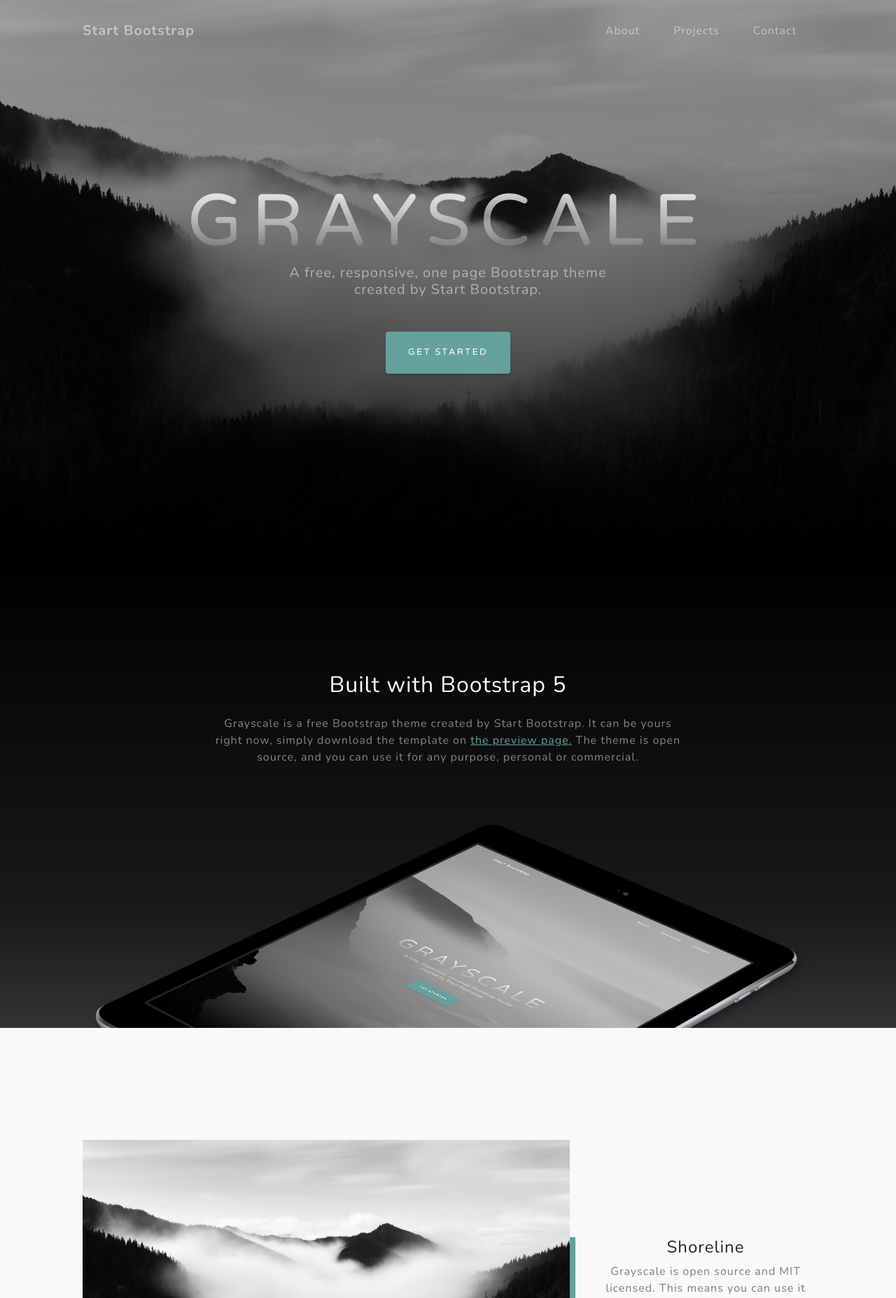
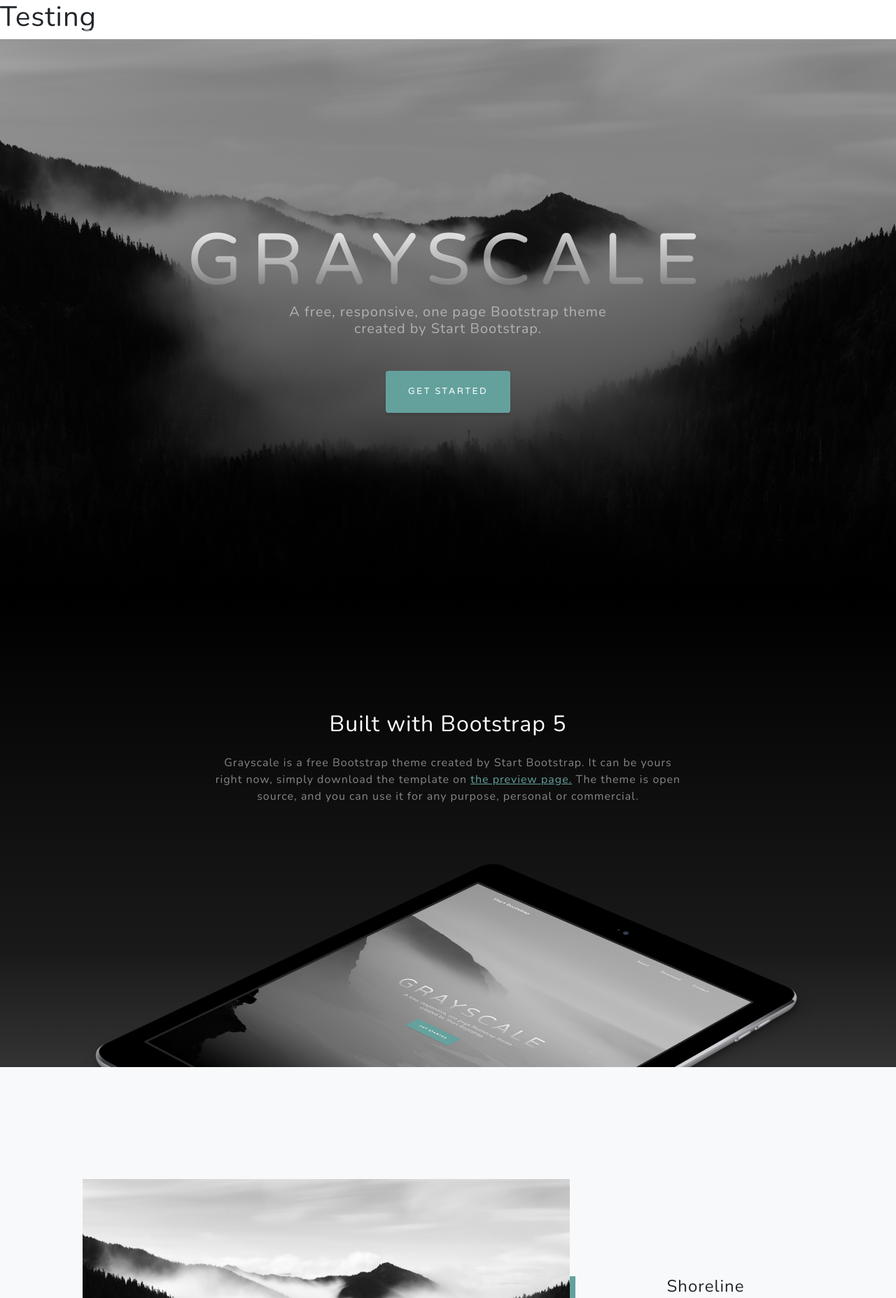
Before and after one commit to trevshum20/intex-project-2.0, a Django app: page / in a window 1280 px wide. Shown: the top 1855 px of the page at 70% size. Run offline with Django 3.2, Linux system fonts and the light colour scheme; some libraries are stand-ins or nearby versions.

Commit message:
Made changes

```diff
--- a/templates/Opioids/index.html
+++ b/templates/Opioids/index.html
@@ -1,20 +1,6 @@
-<!DOCTYPE html>
-<html lang="en">
-    <head>
-        <meta charset="utf-8" />
-        <meta name="viewport" content="width=device-width, initial-scale=1, shrink-to-fit=no" />
-        <meta name="description" content="" />
-        <meta name="author" content="" />
-        <title>Grayscale - Start Bootstrap Theme</title>
-        <link rel="icon" type="image/x-icon" href="assets/favicon.ico" />
-        <!-- Font Awesome icons (free version)-->
-        <script src="https://use.fontawesome.com/releases/v5.15.4/js/all.js" crossorigin="anonymous"></script>
-        <!-- Google fonts-->
-        <link href="https://fonts.googleapis.com/css?family=Varela+Round" rel="stylesheet" />
-        <link href="https://fonts.googleapis.com/css?family=Nunito:200,200i,300,300i,400,400i,600,600i,700,700i,800,800i,900,900i" rel="stylesheet" />
-        <!-- Core theme CSS (includes Bootstrap)-->
-        <link href="css/styles.css" rel="stylesheet" />
-    </head>
+{% extends 'base.html' %}
+{% load static %}
+{% block content %}
     <body id="page-top">
         <!-- Navigation-->
         <nav class="navbar navbar-expand-lg navbar-light fixed-top" id="mainNav">
@@ -204,4 +190,4 @@
         <!-- * * * * * * * * * * * * * * * * * * * * * * * * * * * * * * * * * * * * * * * *-->
         <script src="https://cdn.startbootstrap.com/sb-forms-latest.js"></script>
     </body>
-</html>
+{% endblock %}
--- a/templates/base.html
+++ b/templates/base.html
@@ -0,0 +1,25 @@
+{% load static %}
+<!DOCTYPE html>
+<html lang="en">
+    <head>
+        <meta charset="utf-8" />
+        <meta name="viewport" content="width=device-width, initial-scale=1, shrink-to-fit=no" />
+        <meta name="description" content="" />
+        <meta name="author" content="" />
+        <title>Grayscale - Start Bootstrap Theme</title>
+        {% comment %} <link rel="icon" type="image/x-icon" href="assets/favicon.ico" /> {% endcomment %}
+        <!-- Font Awesome icons (free version)-->
+        <script src="https://use.fontawesome.com/releases/v5.15.4/js/all.js" crossorigin="anonymous"></script>
+        <!-- Google fonts-->
+        <link href="https://fonts.googleapis.com/css?family=Varela+Round" rel="stylesheet" />
+        <link href="https://fonts.googleapis.com/css?family=Nunito:200,200i,300,300i,400,400i,600,600i,700,700i,800,800i,900,900i" rel="stylesheet" />
+        <!-- Core theme CSS (includes Bootstrap)-->
+        <link href="{% static 'css/styles.css' %}" rel="stylesheet" />
+    </head>
+    <body>
+        <h1>Testing</h1>
+        {% block content %}
+        {% endblock %}
+        <p>Testing</p>
+    </body>
+</html>
```
